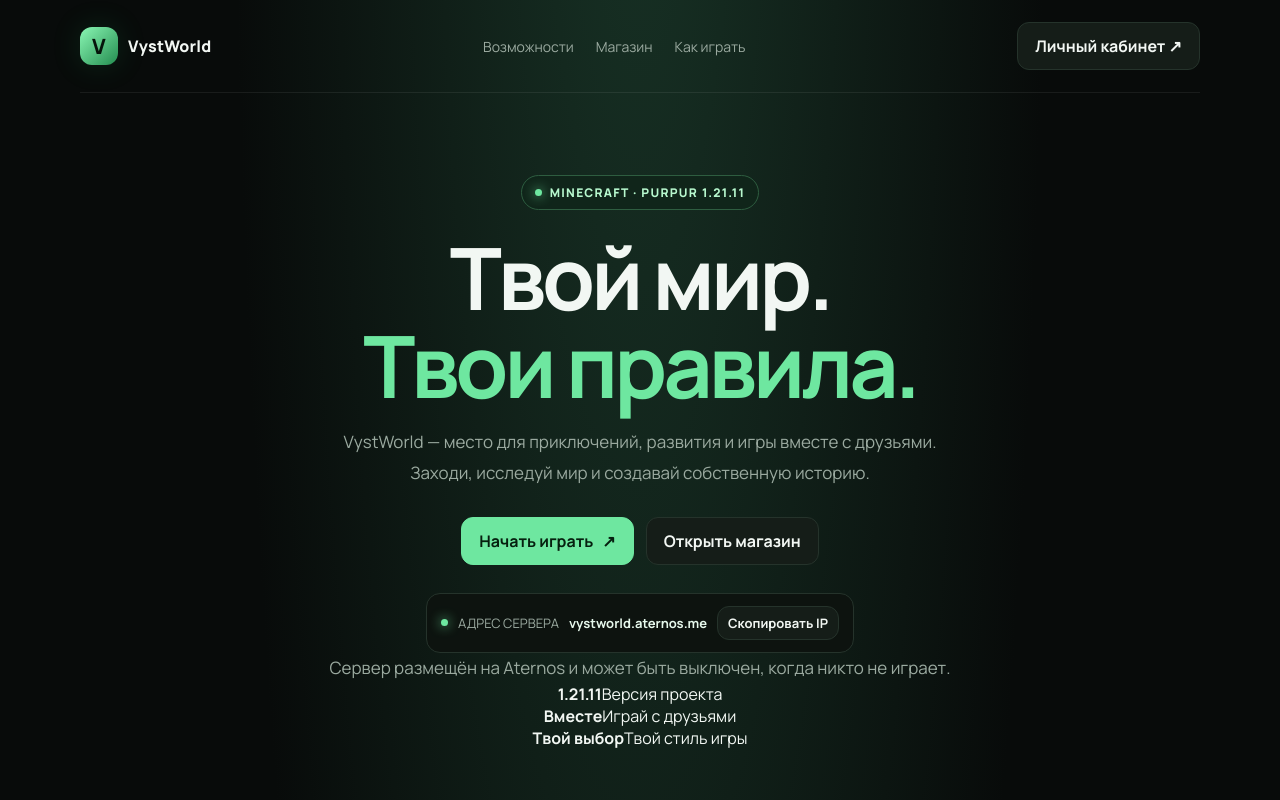
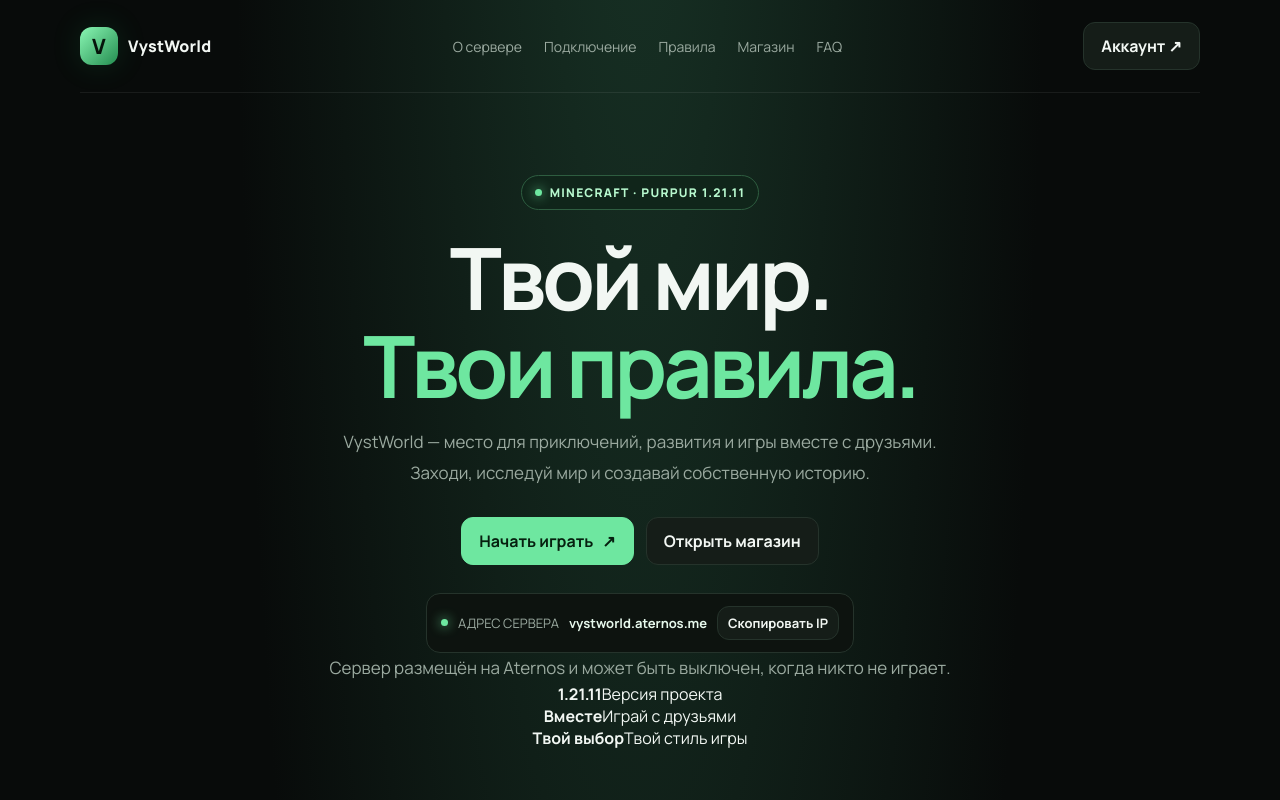
Before and after one commit to dudnikovbogdan54-cmd/Vystworld, a Next.js app: page / in a window 1280 px wide. Shown: the top 800 px of the page. Built offline with nearby package versions, Linux system fonts and the light colour scheme; no server answers.

Commit message:
Improve VystWorld navigation, metadata and footer

```diff
--- a/src/app/layout.tsx
+++ b/src/app/layout.tsx
@@ -4,18 +4,22 @@
 
 export const metadata: Metadata = {
   title: "VystWorld — Minecraft сервер",
-  description: "Присоединяйся к VystWorld — играй с друзьями, открывай новые возможности и выбирай привилегии.",
-  metadataBase: new URL(process.env.NEXT_PUBLIC_SITE_URL || "http://localhost:3000")
+  description: "VystWorld — Minecraft-сервер Purpur 1.21.11. Узнай адрес, правила, как подключиться и посмотри магазин.",
+  metadataBase: new URL(process.env.NEXT_PUBLIC_SITE_URL || "https://vystworld.vercel.app")
 };
 
 export default function RootLayout({ children }: Readonly<{ children: React.ReactNode }>) {
   return <html lang="ru"><body>
     <header className="container nav">
-      <Link href="/" className="brand"><span className="logo">V</span><span>VystWorld</span></Link>
-      <nav className="navlinks"><Link href="/#features">Возможности</Link><Link href="/shop">Магазин</Link><Link href="/#connect">Как играть</Link></nav>
-      <Link className="btn" href="/account">Личный кабинет ↗</Link>
+      <Link href="/" className="brand" aria-label="VystWorld — главная"><span className="logo">V</span><span>VystWorld</span></Link>
+      <nav className="navlinks" aria-label="Основная навигация"><Link href="/#about">О сервере</Link><Link href="/#connect">Подключение</Link><Link href="/#rules">Правила</Link><Link href="/shop">Магазин</Link><Link href="/#faq">FAQ</Link></nav>
+      <Link className="btn nav-account" href="/account">Аккаунт ↗</Link>
     </header>
     {children}
-    <footer className="container footer"><span>© {new Date().getFullYear()} VystWorld. Неофициальный Minecraft-сервер.</span><span>Играйте честно · Уважайте игроков</span></footer>
+    <footer className="container footer">
+      <div><Link href="/" className="brand footer-brand"><span className="logo">V</span><span>VystWorld</span></Link><p>Неофициальный Minecraft-сервер. Minecraft является товарным знаком Mojang Studios.</p></div>
+      <div className="footer-links"><Link href="/#about">О сервере</Link><Link href="/#connect">Как играть</Link><Link href="/#rules">Правила</Link><Link href="/shop">Магазин</Link><Link href="/account">Личный кабинет</Link></div>
+      <span className="footer-copy">© {new Date().getFullYear()} VystWorld · Играйте честно и уважайте друг друга</span>
+    </footer>
   </body></html>;
 }
```
